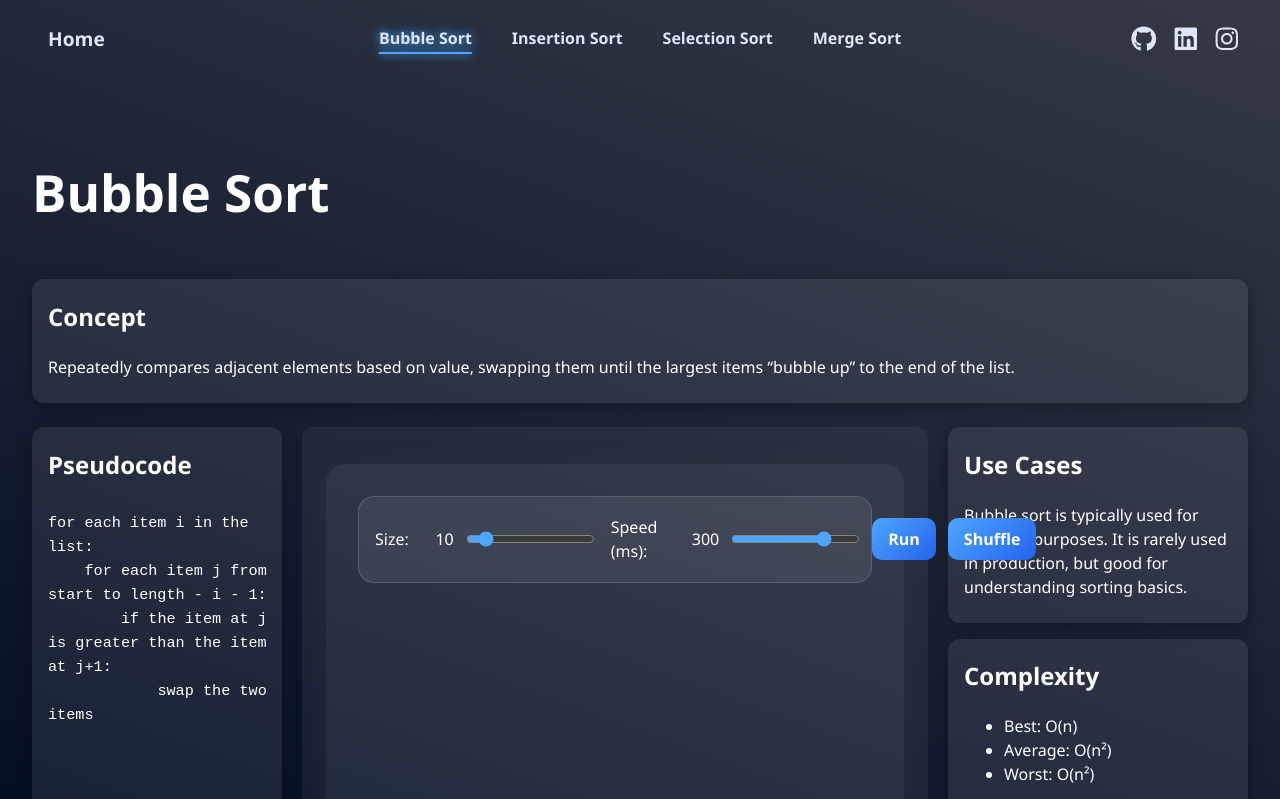
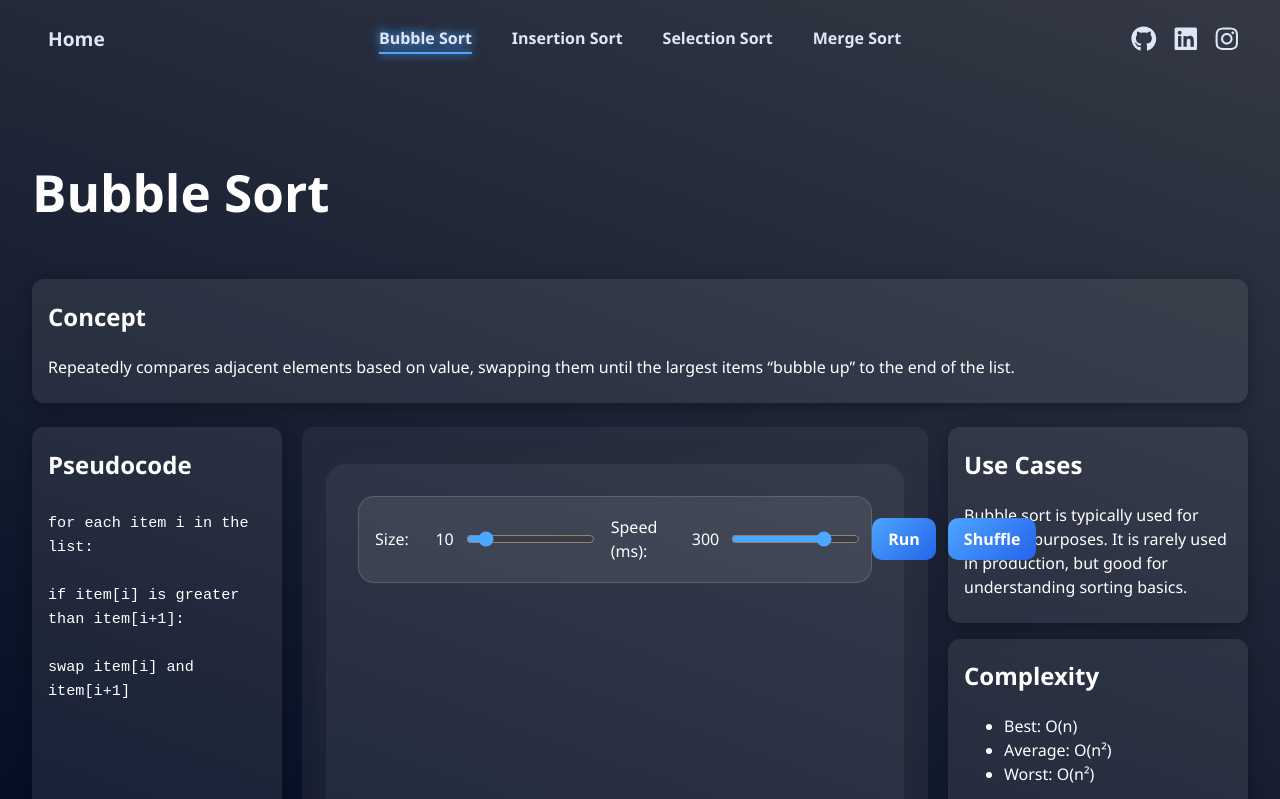
Before and after one commit to masonliiu/fullstack-algorithm-visualizer, a React (Vite) app in the folder frontend/: page /sorting/bubble in a window 1280 px wide. Shown: the top 799 px of the page. Built offline with nearby package versions, Linux system fonts and the light colour scheme; no server answers.

Commit message:
fixed pseudocode

```diff
--- a/frontend/src/pages/Sorting/BubbleSort.jsx
+++ b/frontend/src/pages/Sorting/BubbleSort.jsx
@@ -17,10 +17,9 @@ export default function BubbleSort() {
                 <div className="card pseudocode-card">
                     <h2>Pseudocode</h2>
                     <pre>
-{`for each item i in the list:
-    for each item j from start to length - i - 1:
-        if the item at j is greater than the item at j+1:
-            swap the two items`}
+                    {`for each item i in the list:
+                            if item[i] is greater than item[i+1]:
+                                swap item[i] and item[i+1]`}
                     </pre>
                 </div>
 
```
